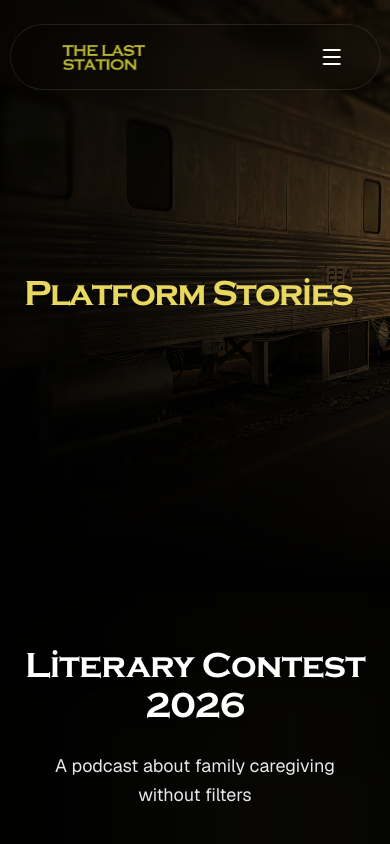
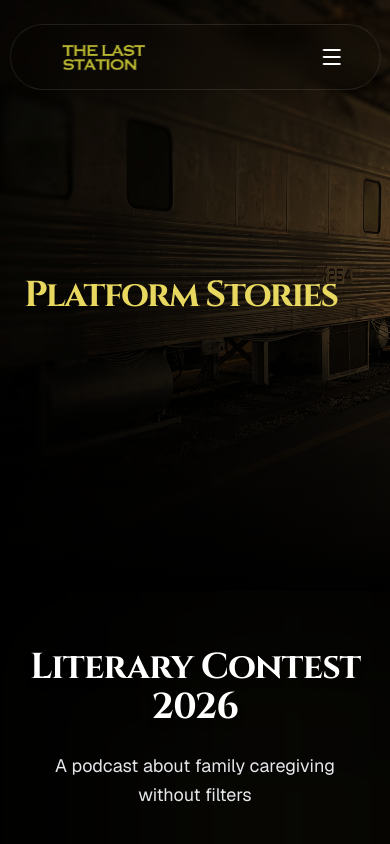
Before and after one commit to kent2412/la_ultima_estacion, a Next.js app: page /concurso in a window 390 px wide. Shown: the top 844 px of the page. Built offline with nearby package versions, Linux system fonts and the light colour scheme.

Commit message:
reemplazo de fuente en mobile

```diff
--- a/src/app/globals.css
+++ b/src/app/globals.css
@@ -14,6 +14,14 @@
   --font-sans: var(--font-geist-sans);
   --font-mono: var(--font-geist-mono);
   --font-copperplate: var(--font-copperplate);
+  --font-cinzel: var(--font-cinzel);
+}
+
+/* Fix accents on mobile by switching to Cinzel for Copperplate elements */
+@media (max-width: 768px) {
+  .font-copperplate {
+    font-family: var(--font-cinzel), serif !important;
+  }
 }
 
 @media (prefers-color-scheme: dark) {
--- a/src/app/layout.tsx
+++ b/src/app/layout.tsx
@@ -1,5 +1,5 @@
 import type { Metadata } from "next";
-import { Geist, Geist_Mono } from "next/font/google";
+import { Geist, Geist_Mono, Cinzel } from "next/font/google";
 import localFont from "next/font/local";
 import "./globals.css";
 
@@ -10,6 +10,11 @@ const geistSans = Geist({
 
 const geistMono = Geist_Mono({
   variable: "--font-geist-mono",
+  subsets: ["latin"],
+});
+
+const cinzel = Cinzel({
+  variable: "--font-cinzel",
   subsets: ["latin"],
 });
 
@@ -33,7 +38,7 @@ export default function RootLayout({
   return (
     <html lang="en">
       <body
-        className={`${geistSans.variable} ${geistMono.variable} ${copperplate.variable} antialiased`}
+        className={`${geistSans.variable} ${geistMono.variable} ${copperplate.variable} ${cinzel.variable} antialiased`}
       >
         <LanguageProvider>
           {children}
```
